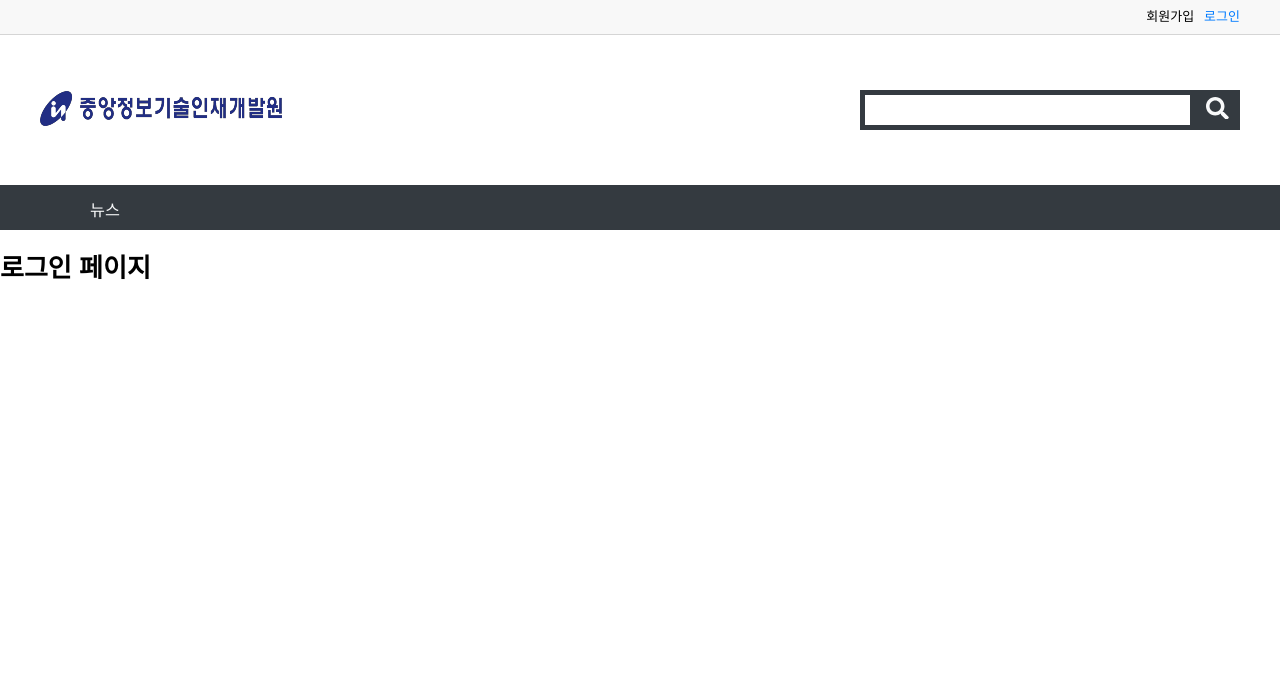
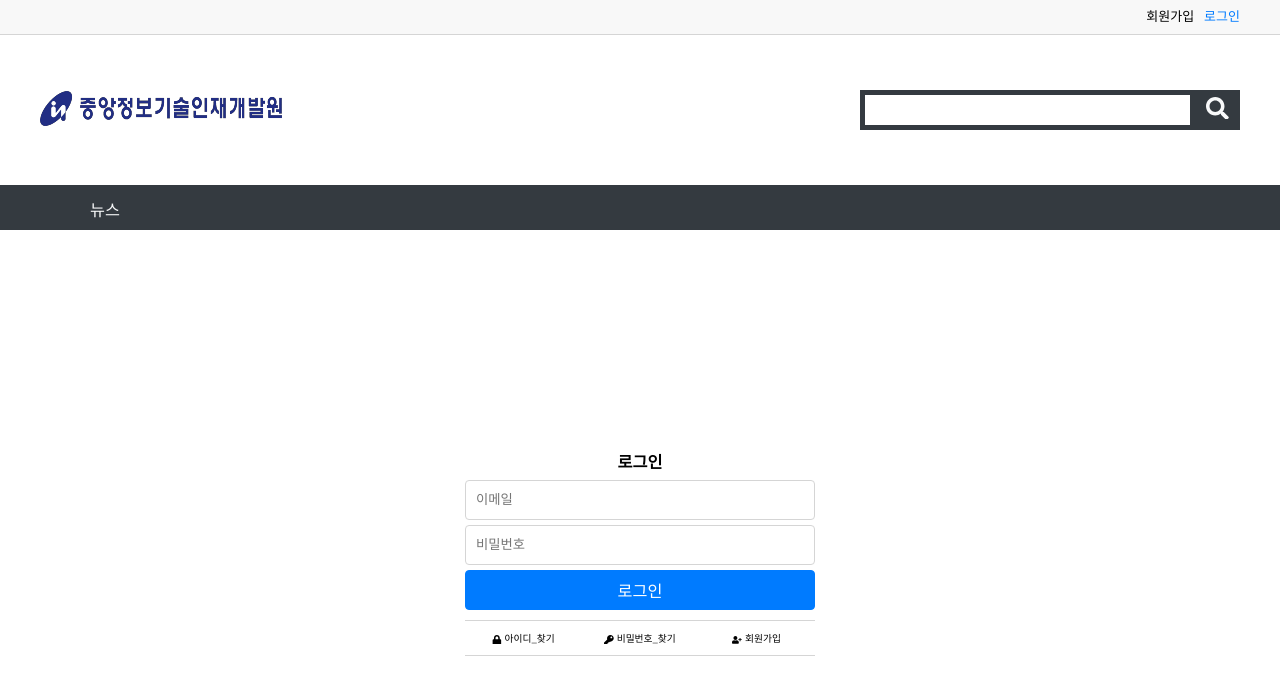
Before and after one commit to hyeon12/react_project, a React (Create React App) app: page /member/login in a window 1280 px wide. Shown: the top 682 px of the page. Built offline with nearby package versions, Linux system fonts and the light colour scheme.

Commit message:
회원가입 양식 필수항목 검증 마이페이지

```diff
--- a/src/App.js
+++ b/src/App.js
@@ -10,6 +10,10 @@
 const Login = loadable(() => import('./member/pages/Login'));
 /* 회원 페이지 E*/
 
+/* 마이 페이지 S */
+const MypageMain = loadable(() => import('./mypage/pages/MypageMain'));
+/* 마이 페이지 E */
+
 const App = () => {
   return (
     <Routes>
@@ -21,6 +25,12 @@
           <Route path="login" element={<Login />} />
         </Route>
         {/* 회원 페이지 E */}
+
+        {/* 마이 페이지 S */}
+        <Route path="mypage">
+          <Route index element={<MypageMain />} />
+        </Route>
+        {/* 마이 페이지 E */}
         <Route path="*" element={<NotFound />} /> {/* 없는 페이지 */}
       </Route>
     </Routes>
--- a/src/commons/components/Buttons.js
+++ b/src/commons/components/Buttons.js
@@ -1,14 +1,31 @@
 import styled, { css } from 'styled-components';
 import { buttonColor } from '../../styles/color';
 import fontSize from '../../styles/fontSize';
-const { big } = fontSize;
+const { big, medium } = fontSize;
+const commonStyle = css`
+  width: 100%;
+  border-radius: 4px;
+  cursor: pointer;
+`;
 
 export const BigButton = styled.button`
   font-size: ${big};
   height: 45px;
-  width: 100%;
-  border-radius: 4px;
-  cursor: pointer;
+  ${commonStyle}
+
+  ${({ color }) =>
+    buttonColor[color] &&
+    css`
+      background: ${buttonColor[color][0]};
+      color: ${buttonColor[color][1]};
+      border: 1px solid ${buttonColor[color][2]};
+    `}
+`;
+
+export const MidButton = styled.button`
+  font-size: ${medium};
+  height: 40px;
+  ${commonStyle}
 
   ${({ color }) =>
     buttonColor[color] &&
@@ -21,7 +38,7 @@
 
 export const ButtonGroup = styled.div`
   display: flex;
-  width: ${({width}) => (width ? `${width}px` : '100%')};
+  width: ${({ width }) => (width ? `${width}px` : '100%')};
   margin: 20px auto;
 
   button {
--- /dev/null
+++ b/src/commons/components/auth/MemberOnly.js
@@ -0,0 +1,13 @@
+import React, { useContext } from 'react';
+import { Navigate } from 'react-router-dom'; //컴포넌트로 이동
+import UserInfoContext from '../../../member/modules/UserInfoContext';
+
+const MemberOnly = ({ children }) => {
+  const {
+    states: { isLogin },
+  } = useContext(UserInfoContext);
+
+  return isLogin ? children : <Navigate to="/member/login" replace={true} />; //replace={true}-뒤로가기X, false-가능(기본값)
+};
+
+export default React.memo(MemberOnly);
--- a/src/index.js
+++ b/src/index.js
@@ -6,11 +6,13 @@
 import { HelmetProvider } from 'react-helmet-async';
 import { BrowserRouter } from 'react-router-dom';
 import ErrorPage from './commons/pages/Error';
+import { UserInfoProvider } from './member/modules/UserInfoContext';
 import './i18n';
 
 const root = ReactDOM.createRoot(document.getElementById('root'));
 root.render(
   <React.StrictMode>
+    <UserInfoProvider>
       <ErrorPage>
         <HelmetProvider>
           <BrowserRouter>
@@ -18,6 +20,7 @@
           </BrowserRouter>
         </HelmetProvider>
       </ErrorPage>
+    </UserInfoProvider>
   </React.StrictMode>,
 );
 
--- a/src/layouts/MainLayout.js
+++ b/src/layouts/MainLayout.js
@@ -6,6 +6,7 @@
 
 const MainBox = styled.main`
   min-height: 650px;
+  position: relative;
 `;
 
 const MainLayout = () => {
--- /dev/null
+++ b/src/member/components/LoginForm.js
@@ -0,0 +1,82 @@
+import React from 'react';
+import styled from 'styled-components';
+import { useTranslation } from 'react-i18next';
+import { Link } from 'react-router-dom';
+import { FaLock, FaKey, FaUserPlus } from 'react-icons/fa';
+import InputBox from '../../commons/components/InputBox';
+import { MidButton } from '../../commons/components/Buttons';
+import MessageBox from '../../commons/components/MessageBox';
+import fontSize from '../../styles/fontSize';
+
+const { small } = fontSize;
+
+const FormBox = styled.form`
+  width: 350px;
+  margin: 0 auto;
+  input {
+    margin-bottom: 5px;
+  }
+`;
+
+const LinkBox = styled.div`
+  width: 350px;
+  margin: 10px auto 0;
+  display: flex;
+  border: 1px solid #d5d5d5;
+  border-left: 0;
+  border-right: 0;
+
+  a {
+    flex-grow: 1;
+    width: 0;
+    text-align: center;
+    padding: 10px 0;
+    font-size: ${small};
+
+    svg {
+      vertical-align: middle;
+    }
+  }
+`;
+
+const LoginForm = ({ form, onSubmit, onChange, errors }) => {
+  const { t } = useTranslation();
+  return (
+    <>
+      <FormBox onSubmit={onSubmit} autoComplete="off">
+        <InputBox
+          type="text"
+          name="email"
+          value={form.email ?? ''}
+          placeholder={t('이메일')}
+          onChange={onChange}
+        />
+        <MessageBox messages={errors.email} color="danger" />
+        <InputBox
+          type="password"
+          name="password"
+          value={form.password ?? ''}
+          placeholder={t('비밀번호')}
+          onChange={onChange}
+        />
+        <MessageBox messages={errors.password} color="danger" />
+        <MidButton type="submit" color="primary">
+          {t('로그인')}
+        </MidButton>
+      </FormBox>
+      <LinkBox>
+        <Link to="/member/find_id">
+          <FaLock /> {t('아이디_찾기')}
+        </Link>
+        <Link to="/member/find_pw">
+          <FaKey /> {t('비밀번호_찾기')}
+        </Link>
+        <Link to="/member/join">
+          <FaUserPlus /> {t('회원가입')}
+        </Link>
+      </LinkBox>
+    </>
+  );
+};
+
+export default React.memo(LoginForm);
--- a/src/member/containers/JoinContainer.js
+++ b/src/member/containers/JoinContainer.js
@@ -20,19 +20,19 @@
    * 회원 가입 처리
    *
    * 1. 데이터 검증
-   *    1) 필수 항목 검증 - 이메일, 비밀번호, 비밀번호 확인, 회원명, 약관동의
+   *    1) 필수 입력 항목 체크 - 이메일, 비밀번호, 비밀번호 확인, 회원명, 약관동의
    *    2) 이메일 중복 여부, 이메일 형식 체크
    *    3) 비밀번호 복잡성 체크(최소자릿수, 대소문자/특수문자)
    *    4) 비밀번호와 비밀번호 확인 일치 여부
    *
    *
-   * 2. 가입 처리 - 영구 저장 DB
+   * 2. 가입 처리 - 영구 저장 ...DB저장
    * 3. 로그인 페이지 이동
    */
 
   const onSubmit = useCallback(
     (e) => {
-      e.preventDefault();
+      e.preventDefault(); //기본기능차단 - 페이지이동X
 
       const _errors = {};
       let hasErrors = false; //에러 유무 체크
@@ -48,7 +48,10 @@
 
       for (const [field, msg] of Object.entries(requiredFields)) {
         // !form[field] - null, undefined, '' 체크, !form[field].trim() - ' ' 체크(공백만 있는 경우)
-        if (!form[field] || (form[field] && !form[field].trim())) {
+        if (
+          !form[field] ||
+          (typeof form[field] === 'string' && !form[field].trim())
+        ) {
           _errors[field] = _errors[field] || [];
           _errors[field].push(msg);
           hasErrors = true; //error가 있을때는 true
--- /dev/null
+++ b/src/member/containers/LoginContainer.js
@@ -0,0 +1,90 @@
+import React, { useState, useCallback, useContext } from 'react';
+import { useTranslation } from 'react-i18next';
+import { useNavigate, useSearchParams } from 'react-router-dom';
+import LoginForm from '../components/LoginForm';
+import UserInfoContext from '../modules/UserInfoContext';
+
+const LoginContainer = () => {
+  const [form, setForm] = useState({});
+  const [errors, setErrors] = useState({});
+  const [searchParams] = useSearchParams();
+
+  const { t } = useTranslation();
+  const navigate = useNavigate();
+
+  const {
+    actions: { setIsLogin, setUserInfo },
+  } = useContext(UserInfoContext);
+
+  /**
+   * 로그인 처리
+   * 1. 데이터 검증
+   *    1) 필수 항목 체크 - 이메일, 비밀번호
+   *    2) 이메일로 가입된 회원인지 체크
+   *    3) 비밀번호가 일치하는지 체크
+   *
+   * 2. 로그인 처리 : 회원정보를 사이트 전역에 유지
+   * 3. 후속 처리 : 회원 전용 서비스 URL로 이동
+   *
+   */
+  const onSubmit = useCallback(
+    (e) => {
+      e.preventDefault();
+
+      const _errors = {};
+      let hasErrors = false;
+
+      /* 데이터 검증 - 필수 항목 체크 S */
+      const requiredFields = {
+        email: t('이메일을_입력_하세요.'),
+        password: t('비밀번호를_입력_하세요.'),
+      };
+
+      for (const [field, msg] of Object.entries(requiredFields)) {
+        if (!form[field] || !form[field].trim()) {
+          _errors[field] = _errors[field] || [];
+          _errors[field].push(msg);
+          hasErrors = true;
+        }
+      }
+      /* 데이터 검증 - 필수 항목 체크 E */
+
+      setErrors(_errors);
+
+      if (hasErrors) {
+        // 검증 실패이면 로그인 처리 X
+        return;
+      }
+
+      // 로그인 처리
+      setIsLogin(true);
+      setUserInfo({ email: 'user@test.org', name: '사용자01' });
+
+      /**
+       * 후속 처리 : 회원 전용 서비스 URL로 이동
+       * 예) /member/login?redirectURL=로그인 이후 이동할 경로
+       *
+       */
+      const redirectURL = searchParams.get('redirectURL') || '/';
+      navigate(redirectURL, { replace: true });
+    },
+    [t, form, searchParams, navigate],
+  );
+
+  const onChange = useCallback((e) => {
+    const name = e.target.name;
+    const value = e.target.value.trim();
+    setForm((form) => ({ ...form, [name]: value }));
+  }, []);
+
+  return (
+    <LoginForm
+      form={form}
+      onSubmit={onSubmit}
+      onChange={onChange}
+      errors={errors}
+    />
+  );
+};
+
+export default React.memo(LoginContainer);
--- /dev/null
+++ b/src/member/modules/UserInfoContext.js
@@ -0,0 +1,35 @@
+import { createContext, useState } from 'react'; //전역에서 조회할 수 있는 context
+
+const UserInfoContext = createContext({
+  state: {
+    // 상태 값
+    userInfo: null,
+    isLogin: false,
+  },
+  actions: {
+    // 상태 변경 함수
+    setUserInfo: null,
+    setIsLogin: null,
+  },
+});
+
+const UserInfoProvider = ({ children }) => {
+  const [userInfo, setUserInfo] = useState(null);
+  const [isLogin, setIsLogin] = useState(null);
+  const value = {
+    states: { userInfo, isLogin },
+    actions: { setUserInfo, setIsLogin },
+  };
+
+  return (
+    <UserInfoContext.Provider value={value}>
+      {children}
+    </UserInfoContext.Provider>
+  );
+};
+
+const { Consumer: UserInfoConsumer } = UserInfoContext;
+
+export { UserInfoConsumer, UserInfoProvider };
+
+export default UserInfoContext;
--- a/src/member/pages/Login.js
+++ b/src/member/pages/Login.js
@@ -1,7 +1,44 @@
 import React from 'react';
+import { Helmet } from 'react-helmet-async';
+import { useTranslation } from 'react-i18next';
+import styled from 'styled-components';
+import LoginContainer from '../containers/LoginContainer';
+import fontSize from '../../styles/fontSize';
+const { medium } = fontSize;
+
+const OuterBox = styled.div`
+  position: absolute;
+  width: 100%;
+  height: 100%;
+  left: 0;
+  top: 0;
+
+  display: flex;
+  flex-direction: column;
+  justify-content: center;
+
+  h1 {
+    text-align: center;
+    font-size: ${medium};
+    margin: 0 0 10px;
+    padding: 0;
+    line-height: 1;
+  }
+`;
 
 const Login = () => {
-  return <h1>로그인 페이지</h1>;
+  const { t } = useTranslation();
+  return (
+    <>
+      <Helmet>
+        <title>{t('로그인')}</title>
+      </Helmet>
+      <OuterBox>
+        <h1>{t('로그인')}</h1>
+        <LoginContainer />
+      </OuterBox>
+    </>
+  );
 };
 
 export default React.memo(Login);
--- /dev/null
+++ b/src/mypage/pages/MypageMain.js
@@ -0,0 +1,12 @@
+import React from 'react';
+import MemberOnly from '../../commons/components/auth/MemberOnly';
+
+const MypageMain = () => {
+  return (
+    <MemberOnly>
+      <h1>마이페이지</h1>
+    </MemberOnly>
+  );
+};
+
+export default React.memo(MypageMain);
```
Also changed, not shown: src/outlines/Header.js (+31 -2 lines). Lines whose indentation alone changed are shown as unchanged.
